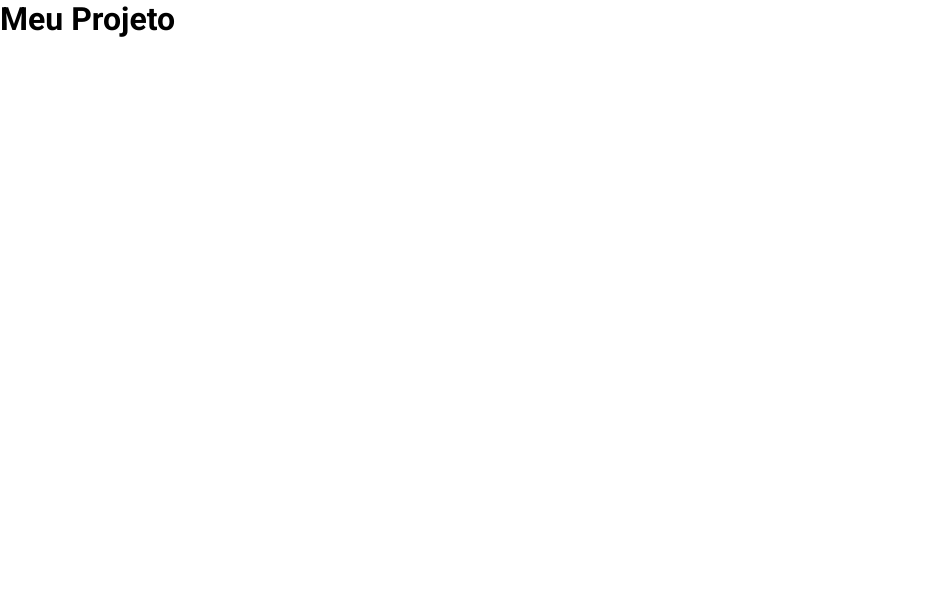
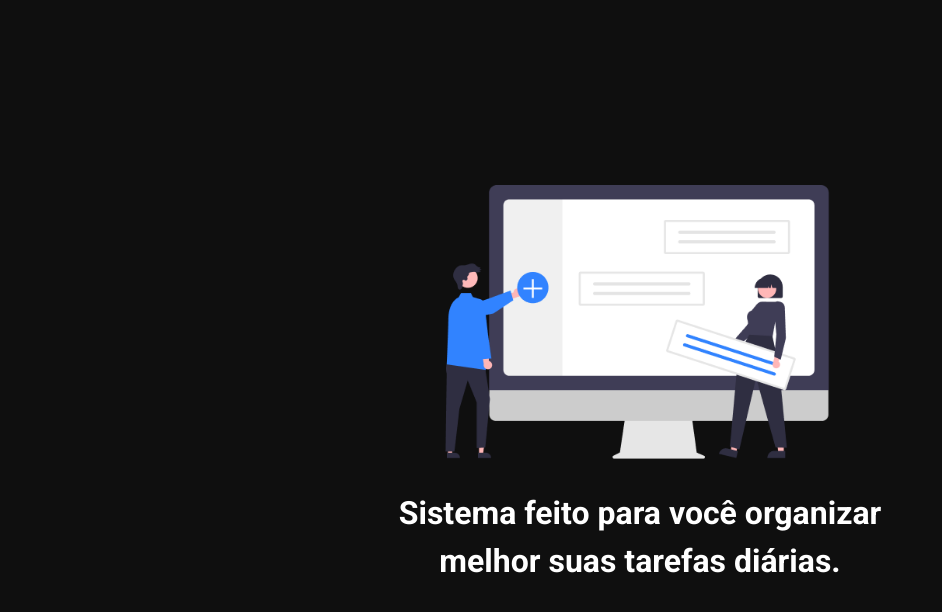
Before and after one commit to danilocucharro/next-tarefas, a Next.js app: page / in a window 1280 px wide. Shown: the top 612 px of the page, without its empty margins (0-942 px from the left). Built offline with nearby package versions, Linux system fonts and the light colour scheme.

Commit message:
estilização base da pagina home

```diff
--- a/src/pages/index.tsx
+++ b/src/pages/index.tsx
@@ -1,16 +1,29 @@
 import Head from 'next/head'
 import { Inter } from 'next/font/google'
 import styles from '../../styles/home.module.css'
+import Image from 'next/image'
+
+import heroImg from '../../public/assets/hero.png'
 
 const inter = Inter({ subsets: ['latin'] })
 
 export default function Home() {
   return (
-    <>
+    <div className={styles.container}>
       <Head>
         <title>Tarefas+ | Organize suas tarefas de forma elegante</title>
       </Head>
-      <h1>Meu Projeto</h1>
-    </>
+      <main className={styles.main}>
+        <div className={styles.logoContent}>
+          <Image
+            className={styles.hero}
+            alt="Logo Tarefas+"
+            src={heroImg}
+            priority
+          />
+          <h1 className={styles.title}>Sistema feito para você organizar <br/>melhor suas tarefas diárias.</h1>
+        </div>
+      </main>
+    </div>
   )
 }
--- /dev/null
+++ b/styles/Home.module.css
@@ -0,0 +1,30 @@
+.container{
+  background-color: #0f0f0f;
+  width: 100%;
+  height: 100vh;
+  display: flex;
+  justify-content: center;
+  align-items: center;
+  flex-direction: column;
+}
+
+.logoContent{
+  display: flex;
+  flex-direction: column;
+  align-items: center;
+  justify-content: center;
+}
+
+.hero{
+  max-width: 450px;
+  object-fit: contain;
+  width: auto;
+  height: auto;
+}
+
+.title{
+  color: #fff;
+  text-align: center;
+  margin: 30px;
+  line-height: 150%;
+}
```
Also changed, not shown: public/assets/hero.png (added).
